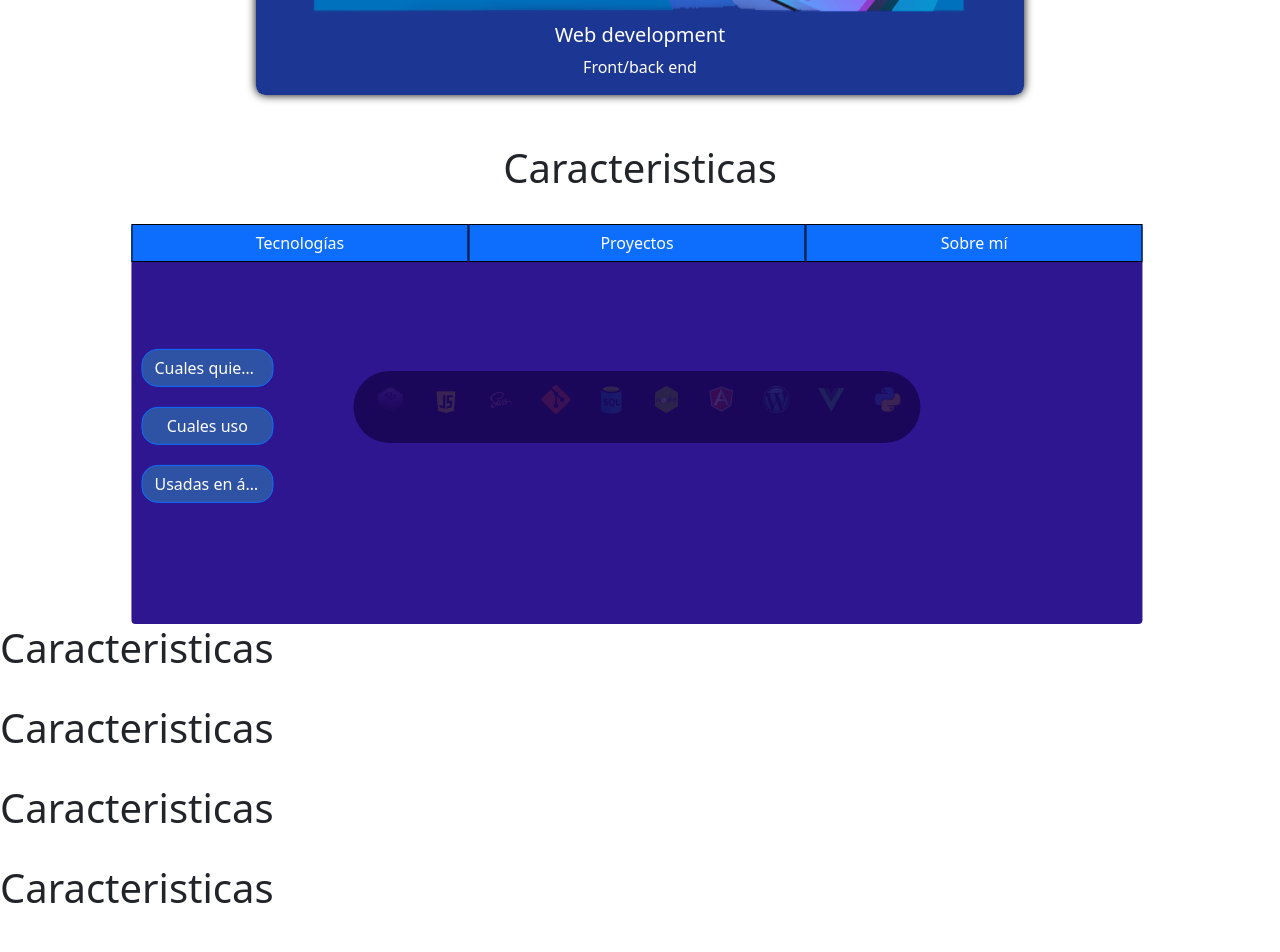
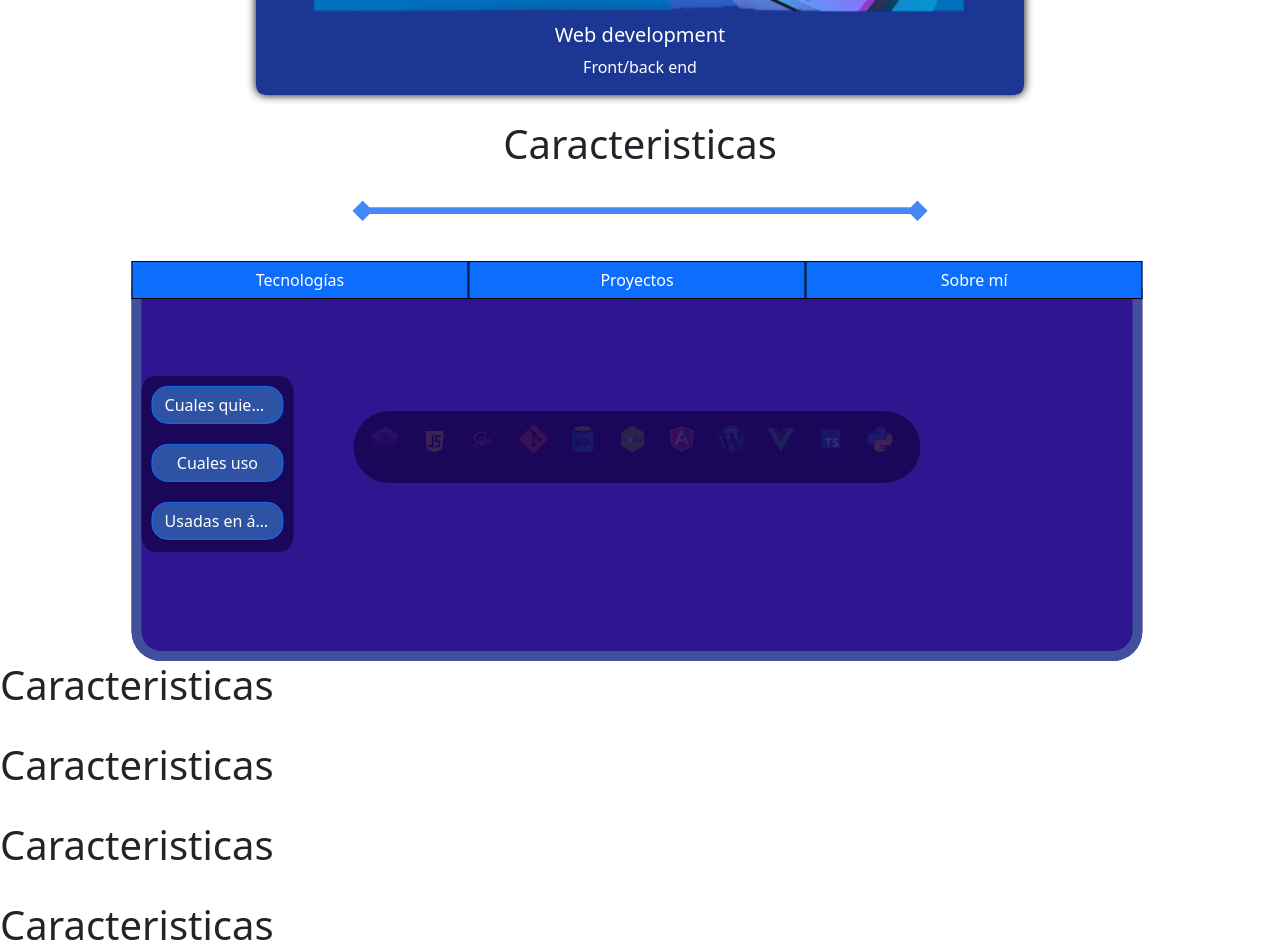
Before and after one commit to AguHDS/resume, a website: page public/main/index.html in a window 1280 px wide. Shown: the part 820-1772 px from the top of the page. Drawn offline with nearby package versions, Linux system fonts and the light colour scheme.

Commit message:
#04 - save before moduling code

```diff
--- a/notes.txt
+++ b/notes.txt
@@ -4,3 +4,8 @@ _cambiar nombre de proyecto en package.json al actual
 .correr watch sass abajo a la derecha para detectar cambios
 
 abajo de eso poner un mini history explicando cuales uso, practico, etc..... cuando se clickee el boton
+
+poner la parte de las imagenes del html dentro de un div para esa zona, y hacer lo mismo para los otros 3 botones de la derecha
+separar componentes y poner en su index quizas el script js abajo para poder usar backsticks en el htlm directamente como con {{}}
+separar scss de cada parte de la pagina, cuadrado con botones caracteristicas, modals, etc....
+el cuadrado grande con las caracteristicas deberia tener su propio html y ser puesto en el dom por JS como hice en el otro proyecto con el modal
--- a/public/main/index.html
+++ b/public/main/index.html
@@ -78,25 +78,31 @@
           </a>
         </div>
       </div>
-      <div class="text-center"><br>
+      <div class="text-center">
         <h1>Caracteristicas</h1><br>
       </div>
+      <div class="separator">
+        <img id="divisor" alt="separator image" src="../images/divider.png">
+      </div>
       <section class="features">
-        <div class="flex-options">
-         </div>
+        <div class="flex-buttons"></div>
         <div class="featsmiddle-container">
           <div class="container-img">
-            <img class="img-fluid opacity" src="../images/boostrap.png">
-            <img class="img-fluid opacity" src="../images/js.png">
-            <img class="img-fluid opacity" src="../images/sass.png">
-            <img class="img-fluid opacity" src="../images/Git-Icon-1788C.png">
-            <img class="img-fluid opacity" src="../images/sql.png">
-            <img class="img-fluid opacity" src="../images/node.png">
-            <img class="img-fluid opacity" src="../images/angular.png">
-            <img class="img-fluid opacity" src="../images/wordpress.png">
-            <img class="img-fluid opacity" src="../images/vue.png">
-            <img class="img-fluid opacity" src="../images/python.png">
+            <img class="img-fluid opacity" alt="boostrap icon" title="boostrap" src="../images/boostrap.png">
+            <img class="img-fluid opacity" alt="javascript icon" title="javascript" src="../images/js.png">
+            <img class="img-fluid opacity" alt="sass icon" title="sass" src="../images/sass.png">
+            <img class="img-fluid opacity" alt="git icon" title="git" src="../images/Git-Icon-1788C.png">
+            <img class="img-fluid opacity" alt="sql icon" title="sql" src="../images/sql.png">
+            <img class="img-fluid opacity" alt="node icon" title="node" src="../images/node.png">
+            <img class="img-fluid opacity" alt="angular icon" title="angular" src="../images/angular.png">
+            <img class="img-fluid opacity" alt="wordpress icon" title="wordpress" src="../images/wordpress.png">
+            <img class="img-fluid opacity" alt="vue icon" title="vue" src="../images/vue.png">
+            <img class="img-fluid opacity" alt="typescript icon icon" title="typescript" src="../images/typescript.png">
+            <img class="img-fluid opacity" alt="python icon" title="python" src="../images/python.png">
           </div>
+        </div>
+        <div class="featsmiddle-description">
+          <div class="text"></div>
         </div>
           <div class="flexbuttons-left">
             <button type="button" class="btn btn-primary btnLeft" id="btn-practice">Cuales quiero aprender</button>
--- a/public/main/main-style.scss
+++ b/public/main/main-style.scss
@@ -103,11 +103,19 @@ section.main {
   }
 }
 
+.separator img {
+  text-align: center;
+  display: block;
+  margin: auto;
+  width: 80%;
+}
+
 .features {
   width: 80vw;
   position: relative;
+  margin-top: 40px;
   background-color: rgb(46, 22, 144);
-  border-radius: 4px;
+  border-radius: 23px;
   height: 400px;
   transform: translate(12%, 0%);
 
@@ -125,7 +133,7 @@ section.main {
 }
 
 .featsmiddle-container {
-    height: 70%;
+    height: 30%;
     right: 0;
     position: relative;
     background-color: #1b075a;
@@ -136,6 +144,15 @@ section.main {
       width: 12%;
     }
   }
+}
+.featsmiddle-description {
+    width: 76%;
+    left: 12.6%;
+    display: none;
+    background-color: #1b075a;
+    top: 52%;
+    height: 9%;
+    position: absolute;
 }
 .flexbuttons-left {
     position: absolute;
@@ -154,18 +171,28 @@ section.main {
     background-color: #2e53a5;
   }
 }
-// for PC device
-@media screen and (max-width: 1920px) and (min-width: 1024px) {
+
+.opacity {
+  opacity: 15%;
+}
+
+// for PC device|
+
+@media screen and (max-width: 3841px) and (min-width: 1024px){
+  .separator img {
+    width: 45%;
+  }
   .features {
     width: 79vw;
     position: relative;
     background-color: rgb(46, 22, 144);
-    border-radius: 4px;
+    border-radius: 30px;
     height: 400px;
+    box-shadow: inset 0px 0px 0px 10px rgb(64 80 157);
     transform: translate(13%, 0%);
     .featsmiddle-container {
       width: 56%;
-      top: 109px;
+      top: 112px;
       left: 22%;
       height: 18%;
       border-radius: 40px;
@@ -176,9 +203,21 @@ section.main {
         user-select: none;
       }
       .img-fluid {
-        margin-left: 4%;
+        margin-left: 3%;
         width: 5%;
       }
+      @media screen and (min-width: 2880px) and (max-width: 3840px) {
+        .container-img .img-fluid {
+          width: 3%;
+        }
+      }
+    }
+    .featsmiddle-description {
+      width: 51%;
+      display: none;
+      left: 24.6%;
+      top: 59%;
+      height: 12%;
     }
     .flexbuttons-right {
       display: flex;
@@ -197,6 +236,10 @@ section.main {
     .flexbuttons-left {
       display: flex;
       width: 15%;
+      left: 1%;
+      width: 15%;
+      border-radius: 9%;
+      background-color: #1b075a;
       height: 44%;
       flex-direction: column;
       transform: translate(0%, -62%);
@@ -212,11 +255,7 @@ section.main {
     }
   }
 }
-
-.opacity {
-  opacity: 15%;
-}
-//for moble
+//for mobile
 @media screen and (max-width: 820px) {
   .content {
     width: 90%;
@@ -237,9 +276,24 @@ section.main {
     height: 210px;
   }
 }
-
+@media screen and (max-width: 912px) and (min-width: 768px) {
+  .flexbuttons-left {
+    left: 10%;
+  }
+}
+/* @media screen and (max-width: 360px) {
+  .featsmiddle-container {
+    height: 30%;
+  }
+} */
 @media screen and (max-width: 336px) {
   .features .flexbuttons-top {
     flex-direction: column;
   }
+  .featsmiddle-description {
+    top: 65%;
+  }
+/*   .featsmiddle-container {
+    height: 73%;
+  } */
 }
--- a/public/main/main.js
+++ b/public/main/main.js
@@ -1,6 +1,6 @@
 const vars = {
   // DOM
-  flexOpts: document.querySelector('.flex-options'),
+  flexBtns: document.querySelector('.flex-buttons'),
   flexTop: `<div class="flexbuttons-top">
   <button type="button" class="btn btn-primary" id="btn-technologies-top">Tecnologías</button>
   <button type="button" class="btn btn-primary" id="btn-projects-top">Proyectos</button>
@@ -23,13 +23,9 @@ const vars = {
       iconsArr = Array.from(iconsArr);
 
      let iconsUses = [iconsArr[0], iconsArr[1], iconsArr[2], iconsArr[3], iconsArr[4], iconsArr[5]];
-     let iconsPractice = [iconsArr[4], iconsArr[6], iconsArr[9]];
+     let iconsPractice = [iconsArr[5], iconsArr[6], iconsArr[9], iconsArr[10]];
      let iconsProf = [iconsArr[0], iconsArr[1], iconsArr[2], iconsArr[3], iconsArr[4], iconsArr[5], iconsArr[7], iconsArr[8]];
-     return {
-      iconsUses: iconsUses,
-      iconsPractice: iconsPractice,
-      iconsProf: iconsProf
-     };
+     return { iconsUses: iconsUses,iconsPractice: iconsPractice,iconsProf: iconsProf };
     },
     initializeButtonStatus: function() {
       const setIcons = this.iArray();
@@ -45,17 +41,13 @@ const vars = {
   // logic
   number: undefined,
 };
+function flexWidth() {
+  let width = screen.width;
+  width >= 1024 ? vars.flexBtns.innerHTML = vars.flexRight : vars.flexBtns.innerHTML = vars.flexTop;
+}
 
-const flexWidth = ()=> {
-  let width = screen.width;
-  width >= 1024 ? vars.flexOpts.innerHTML = vars.flexRight : vars.flexOpts.innerHTML = vars.flexTop;
-};
 window.addEventListener('load', flexWidth);
 window.addEventListener('resize', flexWidth);
-
-window.addEventListener('resize', ()=>{
-  console.log('asd')
-});
 
 const showTechIcons = (e)=> {
   const { id } = e.target;
@@ -110,5 +102,6 @@ const showTechIcons = (e)=> {
     break;
   }
 };
-const filteredValues = Object.values(vars.BUTTONS).filter(v => typeof v !== 'function');
+
+const filteredValues = Object.values(vars.BUTTONS).filter(value => typeof value !== 'function');
 filteredValues.forEach(bId => document.getElementById(bId).addEventListener('click', showTechIcons));
```
Also changed, not shown: public/images/divider.png (added), public/images/typescript.png (added), public/main/main-style.css, public/styles/main-style.css, 2 other files.
